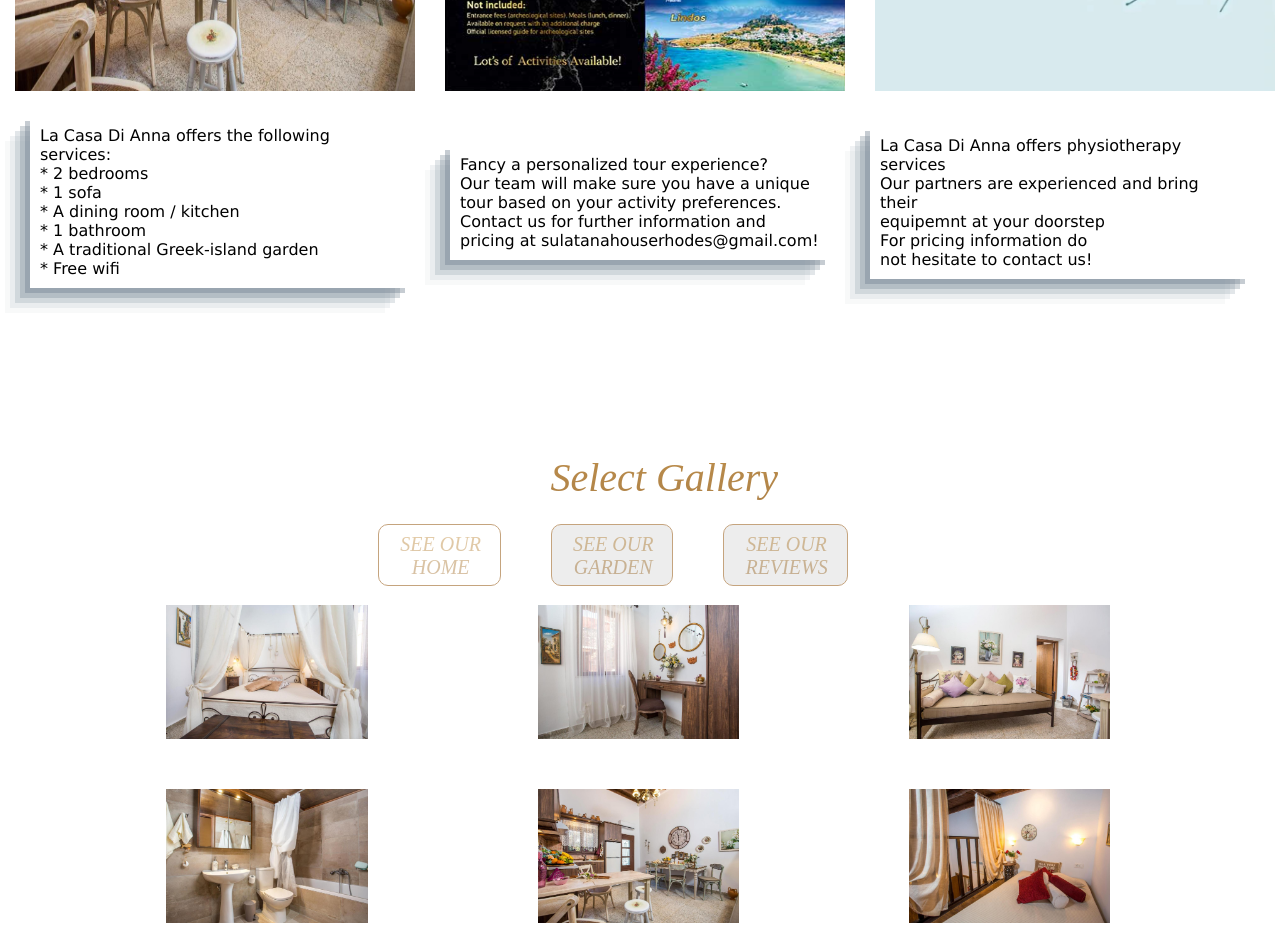
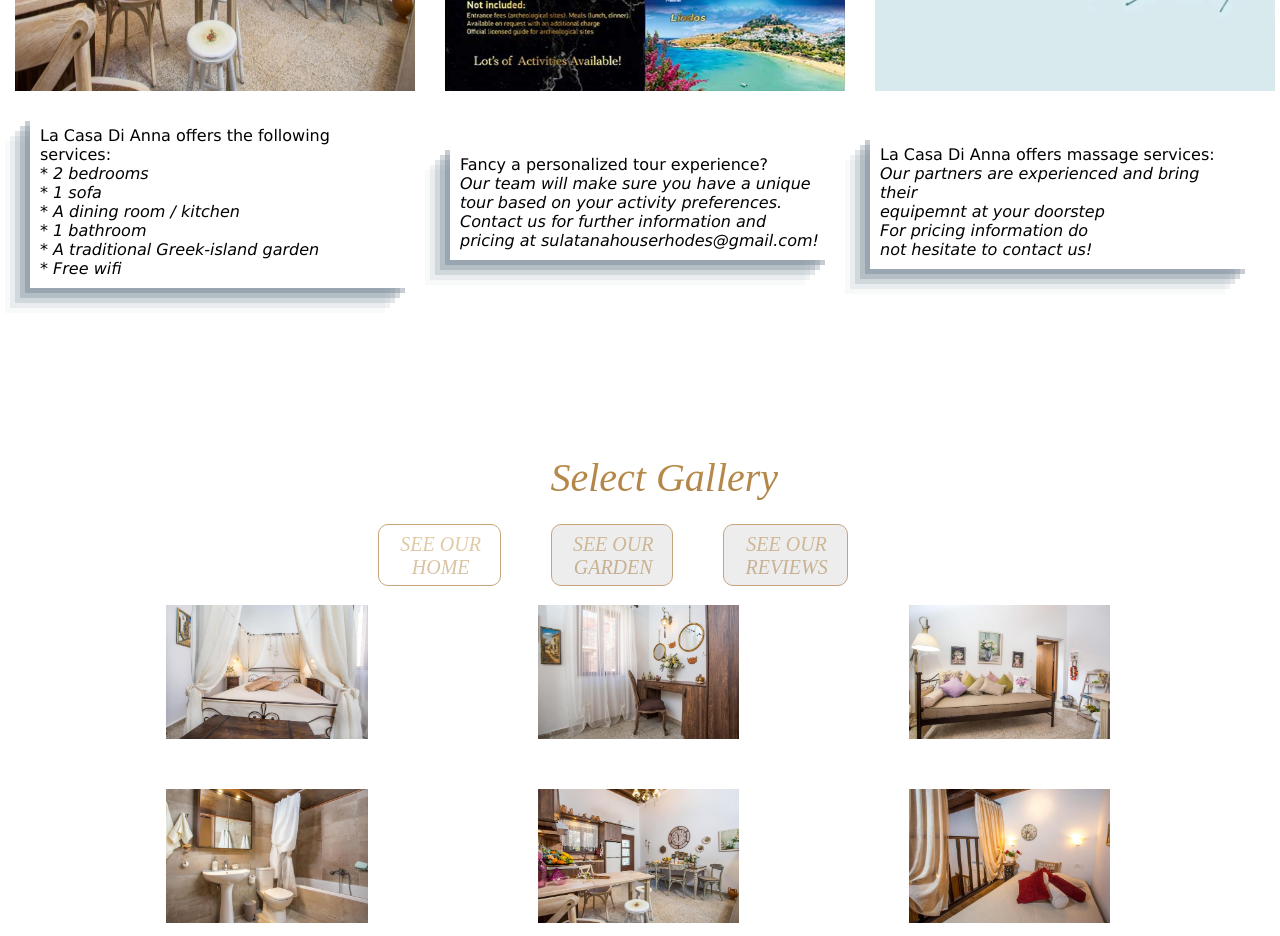
Before and after one commit to mikkef/La-Casa-Di-Anna, a plain HTML site: page index.html in a window 1280 px wide. Shown: the part 2320-3256 px from the top of the page. Drawn offline with nearby package versions, Linux system fonts and the light colour scheme; grey boxes are pictures that could not be loaded; a web font is replaced by a local one.

Commit message:
Update index.html changed services text style

```diff
--- a/index.html
+++ b/index.html
@@ -380,12 +380,12 @@
 	<div class= "text_box">
 	<div class= "text_of_box">
 		<p>La Casa Di Anna offers the following services: </p>
-		<p> * 2 bedrooms</p>
-		<p> * 1 sofa</p>
-		<p> * A dining room / kitchen</p>
-		<p> * 1 bathroom</p>
-		<p> * A traditional Greek-island garden</p>
-		<p> * Free wifi </p>
+		<p><i>* 2 bedrooms</i></p>
+		<p><i>* 1 sofa</i></p>
+		<p><i>* A dining room / kitchen</i></p>
+		<p><i>* 1 bathroom</i></p>
+		<p><i>* A traditional Greek-island garden</i></p>
+		<p><i>* Free wifi </i></p>
 	</div>
 	<div class= "location_background_box">
 	</div>
@@ -394,8 +394,8 @@
 	<div class= "text_box">
 	<div class= "text_of_box">
 		<p>Fancy a personalized tour experience? </p>
-		<p> Our team will make sure you have a unique tour based on your activity preferences. </p>
-		<p> Contact us for further information and pricing at sulatanahouserhodes@gmail.com! </p>
+		<p><i> Our team will make sure you have a unique tour based on your activity preferences. </i></p>
+		<p><i> Contact us for further information and pricing at sulatanahouserhodes@gmail.com! </i></p>
 
 
 
@@ -407,11 +407,11 @@
 
 	<div class= "text_box">
 	<div class= "text_of_box">
-		<p>La Casa Di Anna offers physiotherapy services </p>
-		<p> Our partners are experienced and bring their </p>
-		<p> equipemnt at your doorstep </p>
-		<p> For pricing information do  </p>
-		<p> not hesitate to contact us! </p>
+		<p>La Casa Di Anna offers massage services: </p>
+		<p><i> Our partners are experienced and bring their </i></p>
+		<p><i>equipemnt at your doorstep</i></p>
+		<p><i>For pricing information do</i></p>
+		<p><i>not hesitate to contact us! </i></p>
 	</div>
 	</div>
 	<div class= "image_of_text_box_right">
@@ -428,12 +428,12 @@
 		<div class="text_box_media">
 			<div class="text_of_box_media">
 				<p>La Casa Di Anna offers the following services: </p>
-				<p> * 2 bedrooms</p>
-				<p> * 1 sofa</p>
-				<p> * A dining room / kitchen</p>
-				<p> * 1 bathroom</p>
-				<p> * A traditional Greek-island garden</p>
-				<p> * Free wifi </p>
+				<p><i>* 2 bedrooms</i></p>
+				<p><i>* 1 sofa</i></p>
+				<p><i>* A dining room / kitchen</i></p>
+				<p><i>* 1 bathroom</i></p>
+				<p><i>* A traditional Greek-island garden</i></p>
+				<p><i>* Free wifi </i></p>
 			</div>
 			<div class="location_background_box_media"></div>
 		</div>
@@ -444,8 +444,8 @@
 		<div class="text_box_media">
 			<div class="text_of_box_media">
 				<p>Fancy a personalized tour experience? </p>
-				<p> Our team will make sure you have a unique tour based on your activity preferences. </p>
-				<p> Contact us for further information and pricing at sulatanahouserhodes@gmail.com! </p>
+				<p><i> Our team will make sure you have a unique tour based on your activity preferences. </i></p>
+				<p><i> Contact us for further information and pricing at sulatanahouserhodes@gmail.com! </i></p>
 			</div>
 			<div class="location_background_box_media"></div>
 		</div>
@@ -455,11 +455,11 @@
 		<img src="Photos\massageservice.PNG" alt="La Casa Di Anna" width="100%" height="auto" />
 		<div class="text_box_media">
 			<div class="text_of_box_media">
-				<p>La Casa Di Anna offers physiotherapy services </p>
-				<p> Our partners are experienced and bring their </p>
-				<p> equipemnt at your doorstep </p>
-				<p> For pricing information do  </p>
-				<p> not hesitate to contact us! </p>
+				<p>La Casa Di Anna offers massage services: </p>
+				<p><i> Our partners are experienced and bring their </i></p>
+				<p><i>equipemnt at your doorstep</i></p>
+				<p><i>For pricing information do</i></p>
+				<p><i>not hesitate to contact us! </i></p>
 			</div>
 			<div class="location_background_box_media"></div>
 		</div>
```
